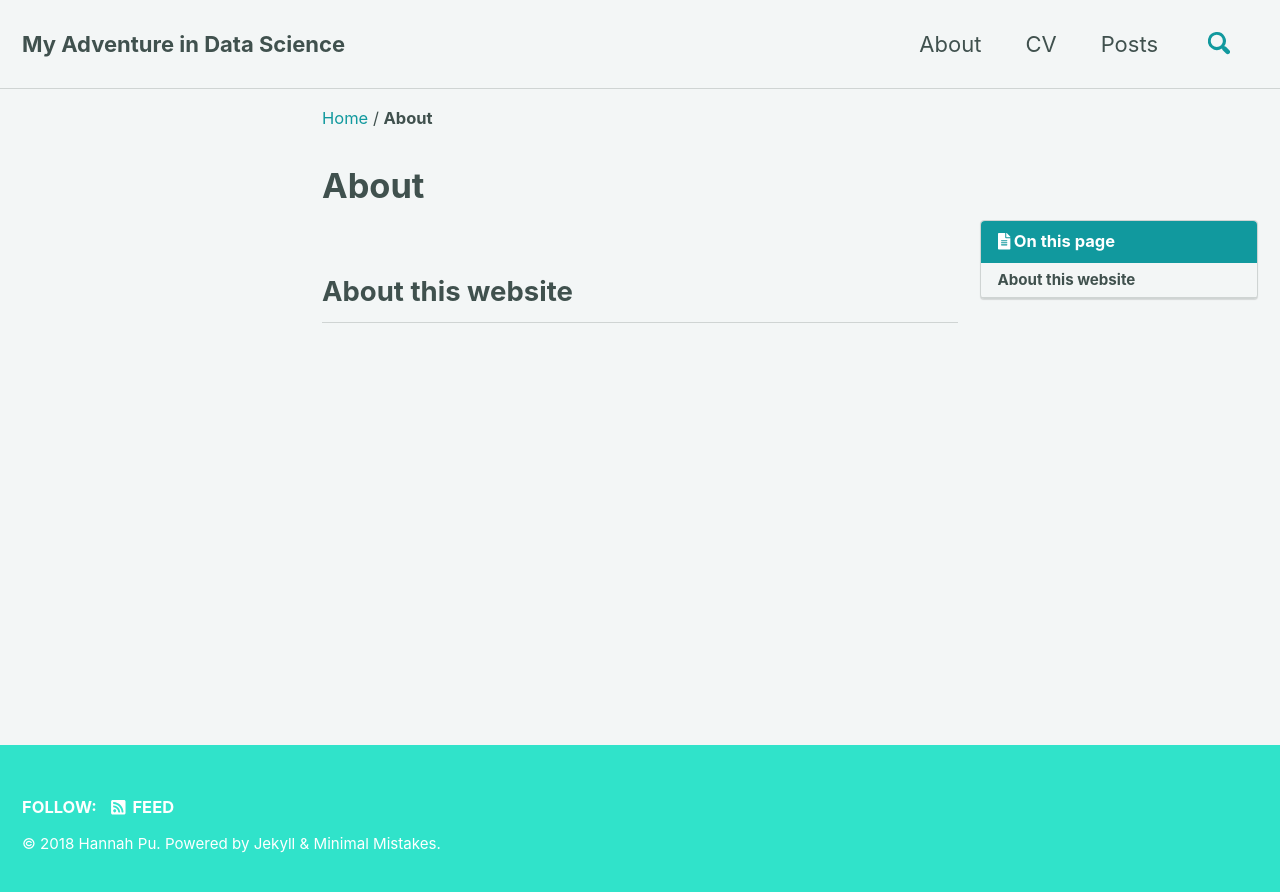
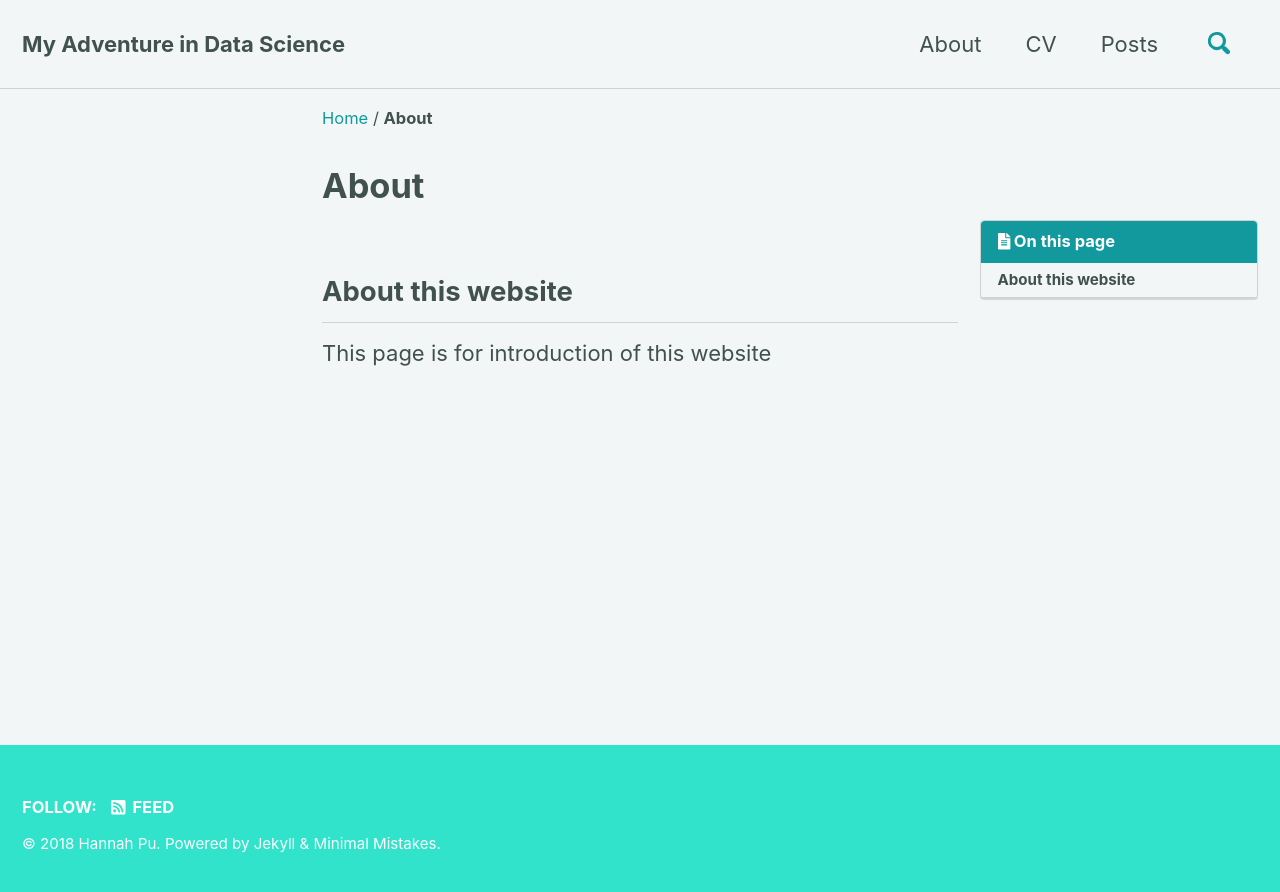
Before and after one commit to hannahpu/hannahpu.github.io, a Jekyll site: the page built from _pages/about.md, in a window 1280 px wide. Shown: the top 892 px of the page. Built offline with Jekyll 4.4.1, drawn with Linux system fonts in a browser that asks for light colours; cached includes are drawn as plain includes; nearby versions of some CDN libraries.

Commit message:
Update about.md

```diff
--- a/_pages/about.md
+++ b/_pages/about.md
@@ -1,9 +1,10 @@
 ---
 layout: single
 permalink: /about/
-excerpt: about this website
+excerpt: "about this website"
 title: "About"
 last_modified_at:
 toc: true
 ---
 ## About this website
+This page is for introduction of this website
```
